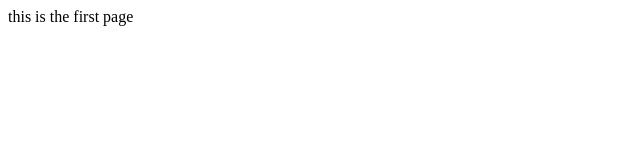
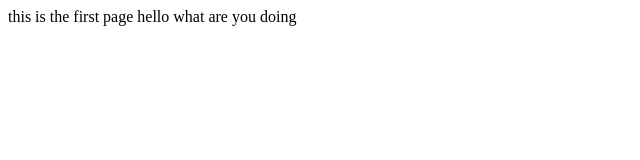
Before and after one commit to someone18050/test, a plain HTML site: page index.html in a window 1280 px wide. Shown: the whole page, without its empty margins (0-640 px from the left). Drawn offline with Linux system fonts and the light colour scheme.

Commit message:
Update index.html

```diff
--- a/index.html
+++ b/index.html
@@ -4,5 +4,6 @@
 </head>
 <body>
 this is the first page
+  hello what are you doing
 </body>
 </html>
```
